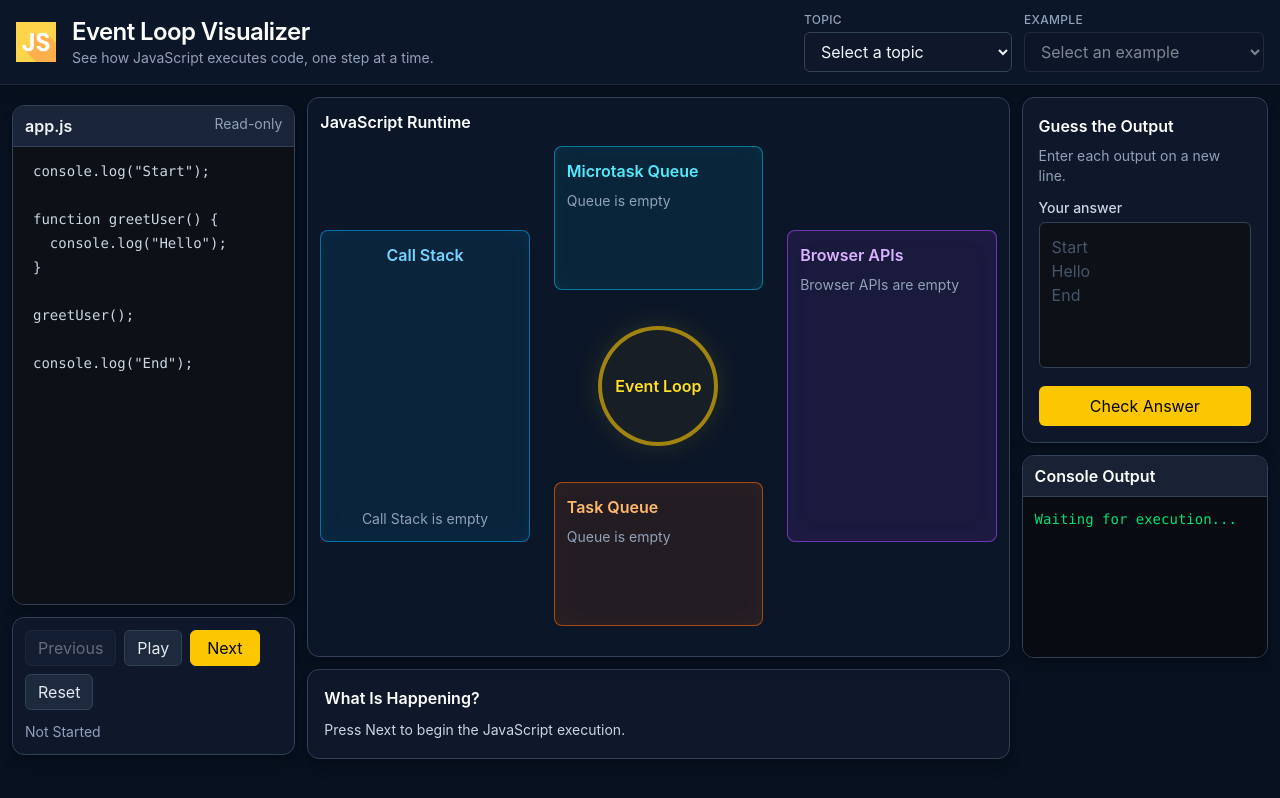
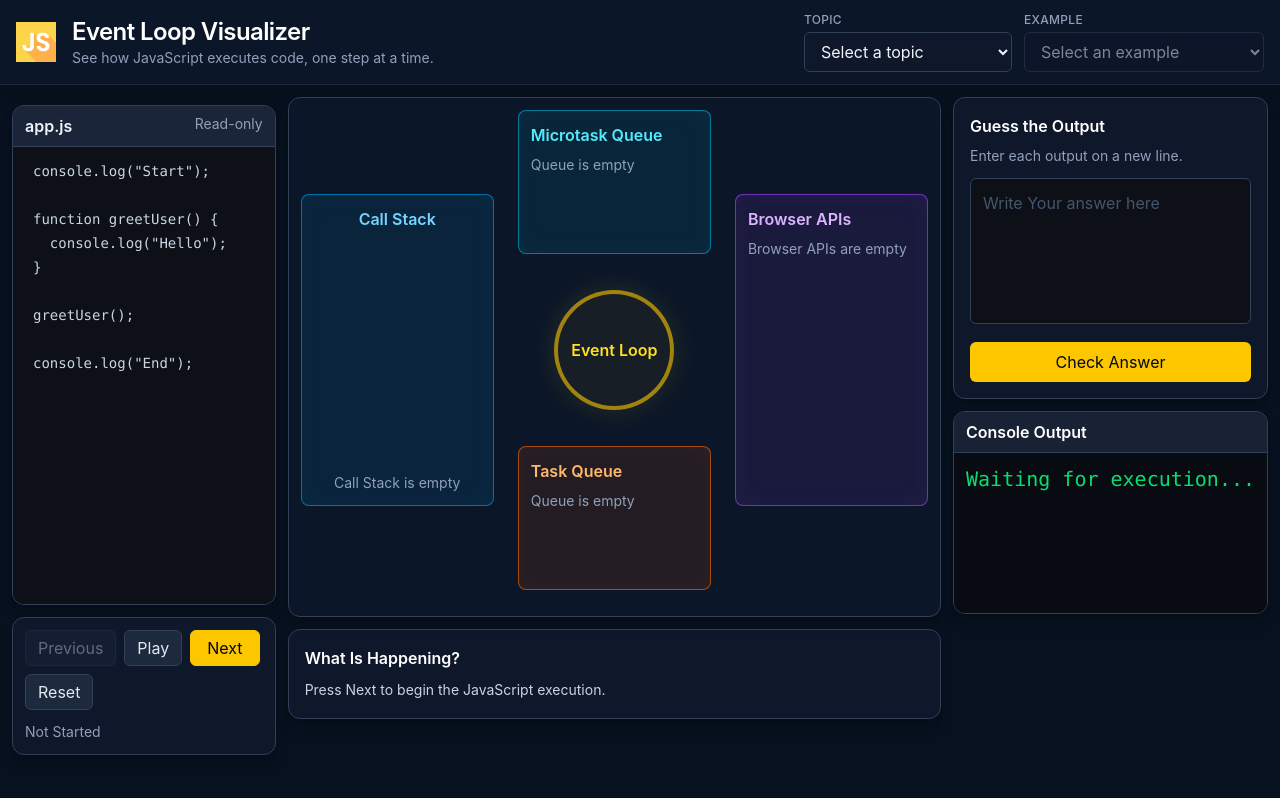
Before and after one commit to Nissan-19/event-loop-visualizer, a React (Vite) app: page / in a window 1280 px wide. Built offline with nearby package versions, Linux system fonts and the light colour scheme.

Commit message:
feat: add output guessing and answer feedback

```diff
--- a/src/component/console/ConsolePanel.jsx
+++ b/src/component/console/ConsolePanel.jsx
@@ -8,7 +8,7 @@ function ConsolePanel({currentConsoleOutput}) {
         </h2>
       </div>
 
-      <div className="min-h-40 bg-[#080c12] p-3 font-mono text-sm text-green-400">
+      <div className="min-h-40 text-xl bg-[#080c12] p-3 font-mono text-green-400">
       { currentConsoleOutput.length === 0 ? (
         <pre >
             <code>Waiting for execution...</code>
@@ -22,7 +22,7 @@ function ConsolePanel({currentConsoleOutput}) {
               style={{
                 "--character-count": output.length,
                 "--console-line-width": `${output.length}ch`,
-                "--typing-duration": `${Math.max(output.length * 80, 300)}ms`,
+                "--typing-duration": `${Math.max(output.length * 60, 300)}ms`,
               }}
             >
               {output}
--- a/src/component/guess/GuessOutput.jsx
+++ b/src/component/guess/GuessOutput.jsx
@@ -1,4 +1,28 @@
-function GuessOutput() {
+import { useState } from "react"
+
+function GuessOutput({expectedOutput}) {
+  const [userInput, setUserInput] = useState("")
+  const expectedOutputString = expectedOutput.join("\n").trim().toLowerCase()
+  const enteredText = userInput.trim().toLowerCase()
+  const [answerStatus, setAnswerStatus] = useState("idle")
+
+  function check(){
+     if(expectedOutputString === enteredText){
+      setAnswerStatus("correct")
+      return
+     } setAnswerStatus("incorrect")
+  }
+
+  function updateValue(event){
+    setAnswerStatus("idle")
+    setUserInput(event.target.value)
+  }
+
+  function handleResetGuess() {
+    setUserInput("")
+    setAnswerStatus("idle")
+  }
+
   return (
     <section className="rounded-xl border border-slate-700 bg-slate-900 p-4 shadow-lg shadow-black/20">
       <h2 className="mb-2 font-semibold text-white">
@@ -9,26 +33,37 @@ function GuessOutput() {
         Enter each output on a new line.
       </p>
 
-      <label
-        htmlFor="output-guess"
-        className="mb-1 block text-sm font-medium text-slate-300"
-      >
-        Your answer
-      </label>
-
       <textarea
         id="output-guess"
         rows="5"
-        placeholder={"Start\nHello\nEnd"}
+        aria-label="textarea"
+        value={userInput}
+        placeholder={"Write Your answer here"}
         className="w-full resize-none rounded-md border border-slate-700 bg-[#0d1117] p-3 text-sm text-slate-100 outline-none placeholder:text-slate-600 focus:border-yellow-400 focus:ring-2 focus:ring-yellow-400/20"
+        onChange={updateValue}
       />
 
-      <button
-        type="button"
-        className="mt-3 w-full rounded-md bg-yellow-400 px-3 py-2 font-semibold text-slate-950 transition hover:bg-yellow-300 focus-visible:outline-none focus-visible:ring-2 focus-visible:ring-yellow-300"
-      >
-        Check Answer
-      </button>
+          {answerStatus === "idle" &&
+            <button
+              type="button"
+              onClick={check}
+              disabled = {enteredText.length === 0}
+              className="mt-3 w-full rounded-md bg-yellow-400 px-3 py-2 font-semibold text-slate-950 transition hover:bg-yellow-300 focus-visible:outline-none focus-visible:ring-2 disabled:cursor-not-allowed focus-visible:ring-yellow-300"
+            >
+              Check Answer
+            </button>}
+          {answerStatus === "correct" &&
+            <button
+              type="button"
+              disabled
+              className="mt-2 w-full p-2 text-center border rounded-xl bg-green-500 text-green-950 disabled:cursor-not-allowed">Correct Answer</button>}
+          {answerStatus === "incorrect" &&
+            <button
+              type="button"
+              onClick={handleResetGuess}
+              className="mt-2 p-2 w-full text-center border rounded-xl bg-red-500 text-red-950">Incorrect Answer (Reset)</button>
+          }
+
     </section>
   )
 }
--- a/src/component/runtime/RuntimeBoard.jsx
+++ b/src/component/runtime/RuntimeBoard.jsx
@@ -5,10 +5,7 @@ import MicrotaskQueue from "./MicrotaskQueue"
 
 function RuntimeBoard({currentCallStack, }) {
   return (
-    <section className="relative min-h-140 w-full overflow-hidden rounded-xl border border-slate-700 bg-[#0b1628] p-3 shadow-lg shadow-black/20">
-      <h2 className="mb-3 font-semibold text-white">
-        JavaScript Runtime
-      </h2>
+    <section className="relative min-h-130 w-full overflow-hidden rounded-xl border border-slate-700 bg-[#0b1628] p-3 shadow-lg shadow-black/20">
 
       <div className="grid min-h-120 grid-cols-6 grid-rows-6 gap-4 sm:gap-6">
         <div className="col-start-3 col-end-5 row-start-1 row-end-3 h-full">
--- a/src/layout/AppLayout.jsx
+++ b/src/layout/AppLayout.jsx
@@ -23,6 +23,14 @@ function AppLayout (){
   const activeLineNumber = currentEvent === null ? null : currentEvent.lineNumber
 
   const executedEvents = functionCallLesson.steps.slice(0,currentStep)//to save all the event that have been executed
+
+  const filteredSteps = functionCallLesson.steps.filter((event)=>( //this is for getting the correct output for the guess part(start)
+     event.type === "PRINT_CONSOLE"
+  ))
+  const expectedOutput = filteredSteps.map((filtredStep)=>(
+     filtredStep.value
+  ))// (end)
+
 
   const currentCallStack = []
   executedEvents.forEach((event)=>{
@@ -86,7 +94,8 @@ function AppLayout (){
           </div>
 
           <div >
-            <GuessOutput/>
+            <GuessOutput
+              expectedOutput = {expectedOutput}/>
             <ConsolePanel
               currentConsoleOutput = {currentConsoleOutput}/>
           </div>
```
